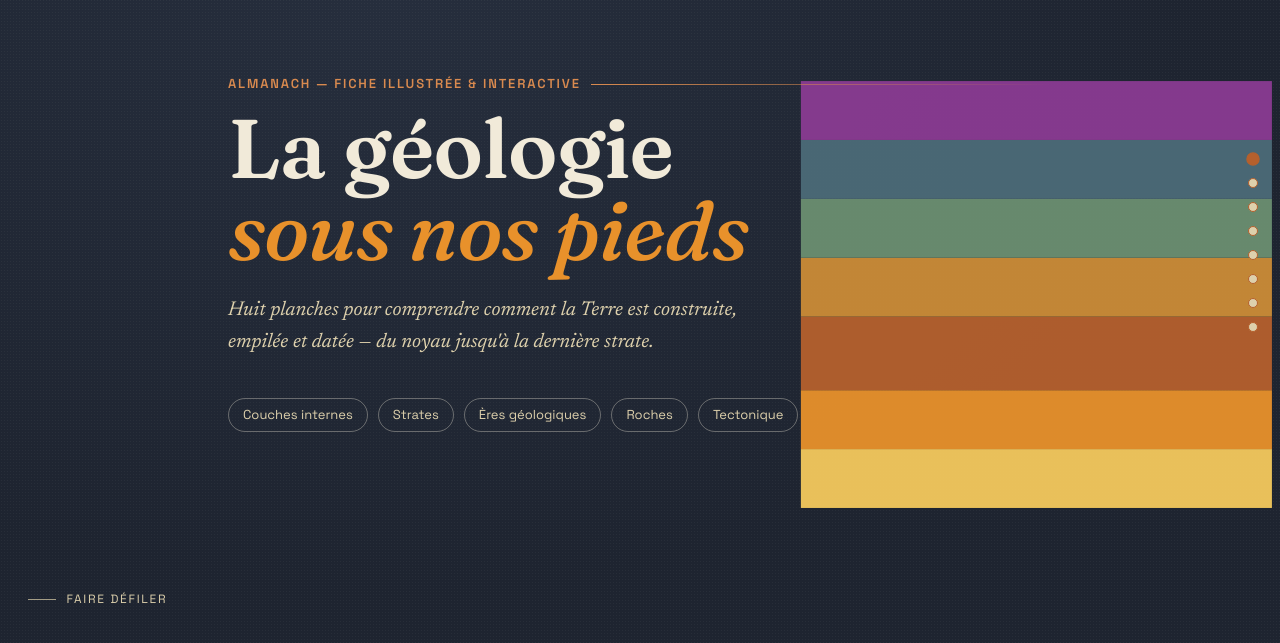
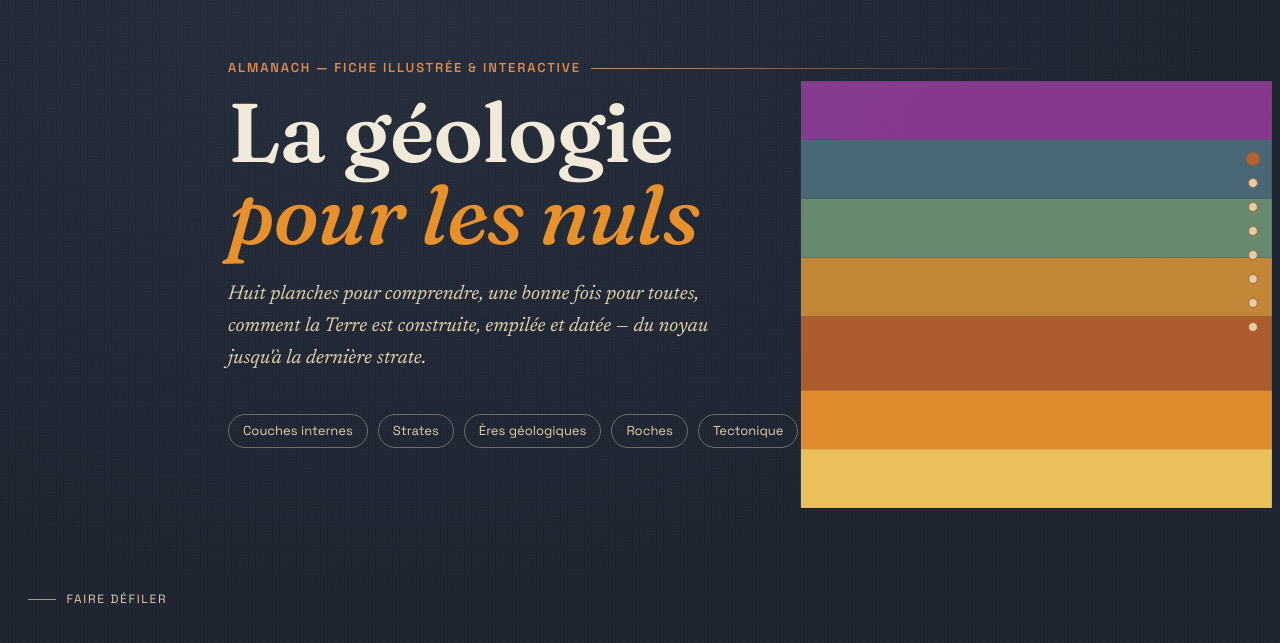
Before and after one commit to Tomgtrd/Almanach, a plain HTML site: page geologie/index.html in a window 1280 px wide. Shown: the part 157-800 px from the top of the page. Drawn offline with Linux system fonts and the light colour scheme.

```diff
--- a/Géologie/index.html
+++ b/geologie/index.html
@@ -18,8 +18,8 @@
   <div class="hero-grain"></div>
   <div class="hero-inner">
     <div class="eyebrow">Almanach — fiche illustrée &amp; interactive</div>
-    <h1>La géologie<br><em>sous nos pieds</em></h1>
-    <p class="sub">Huit planches pour comprendre comment la Terre est construite, empilée et datée — du noyau jusqu'à la dernière strate.</p>
+    <h1>La géologie<br><em>pour les nuls</em></h1>
+	<p class="sub">Huit planches pour comprendre, une bonne fois pour toutes, comment la Terre est construite, empilée et datée — du noyau jusqu'à la dernière strate.</p>
     <div class="tags">
       <span>Couches internes</span><span>Strates</span><span>Ères géologiques</span><span>Roches</span><span>Tectonique</span>
     </div>
```
Also changed, not shown: geologie/script.js (renamed from Géologie/script.js), geologie/style.css (renamed from Géologie/style.css).
